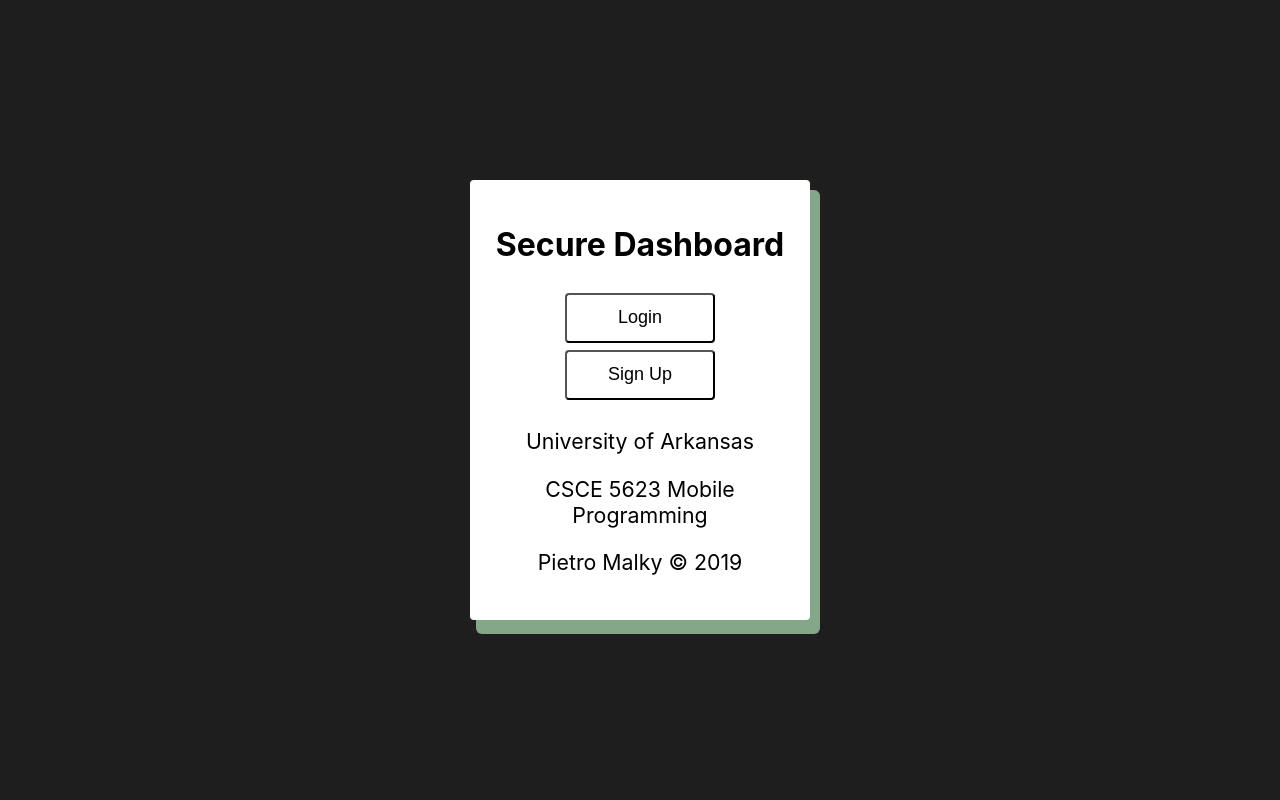
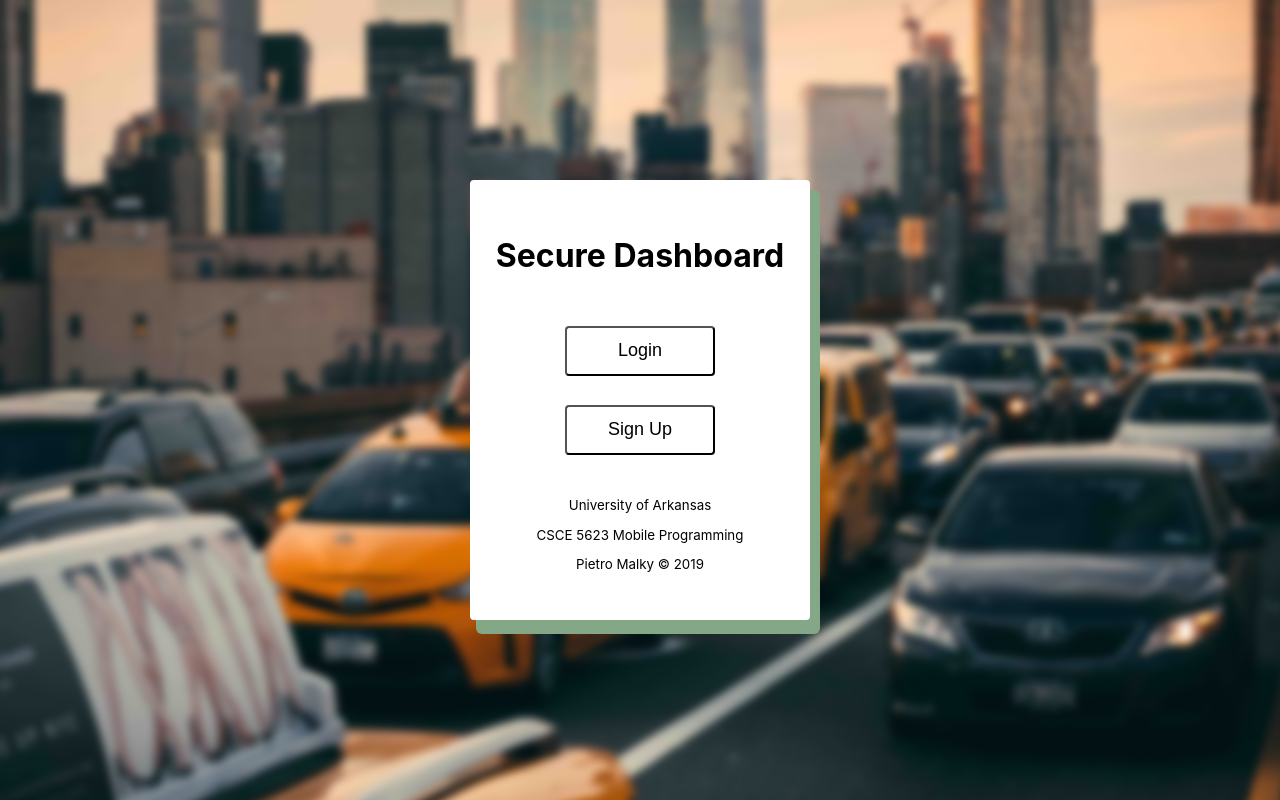
Before and after one commit to pm95/dashcam, a React (Create React App) app: page / in a window 1280 px wide. Built offline with nearby package versions, Linux system fonts and the light colour scheme.

Commit message:
added styling to login splashpage

```diff
--- a/src/components/SplashScreen.jsx
+++ b/src/components/SplashScreen.jsx
@@ -7,6 +7,7 @@ class SplashScreen extends React.Component {
   render() {
     return (
       <div className="splashscreen">
+        <div className="splashscreen-background"></div>
         <div className="login-container">
           <h1>Secure Dashboard</h1>
           <Link to="/main">
@@ -16,9 +17,9 @@ class SplashScreen extends React.Component {
             <button>Sign Up</button>
           </Link>
           <div>
-            <p>University of Arkansas</p>
-            <p>CSCE 5623 Mobile Programming</p>
-            <p>Pietro Malky © 2019</p>
+            <p style={{ fontSize: "10pt" }}>University of Arkansas</p>
+            <p style={{ fontSize: "10pt" }}>CSCE 5623 Mobile Programming</p>
+            <p style={{ fontSize: "10pt" }}>Pietro Malky © 2019</p>
           </div>
         </div>
       </div>
--- a/src/components/styles/SplashScreen.css
+++ b/src/components/styles/SplashScreen.css
@@ -1,5 +1,20 @@
+.splashscreen-background {
+  background: url("../../assets/traffic.jpg");
+  background-position: left;
+  background-size: cover;
+  filter: blur(4px);
+  transform: scale(1.1);
+
+  position: absolute;
+  display: flex;
+  height: 100%;
+  width: 100%;
+  justify-content: space-around;
+  align-items: center;
+}
+
 .splashscreen {
-  background: var(--color-main);
+  overflow: hidden;
   position: absolute;
   display: flex;
   height: 100%;
```
Also changed, not shown: src/assets/traffic.jpg (added).
